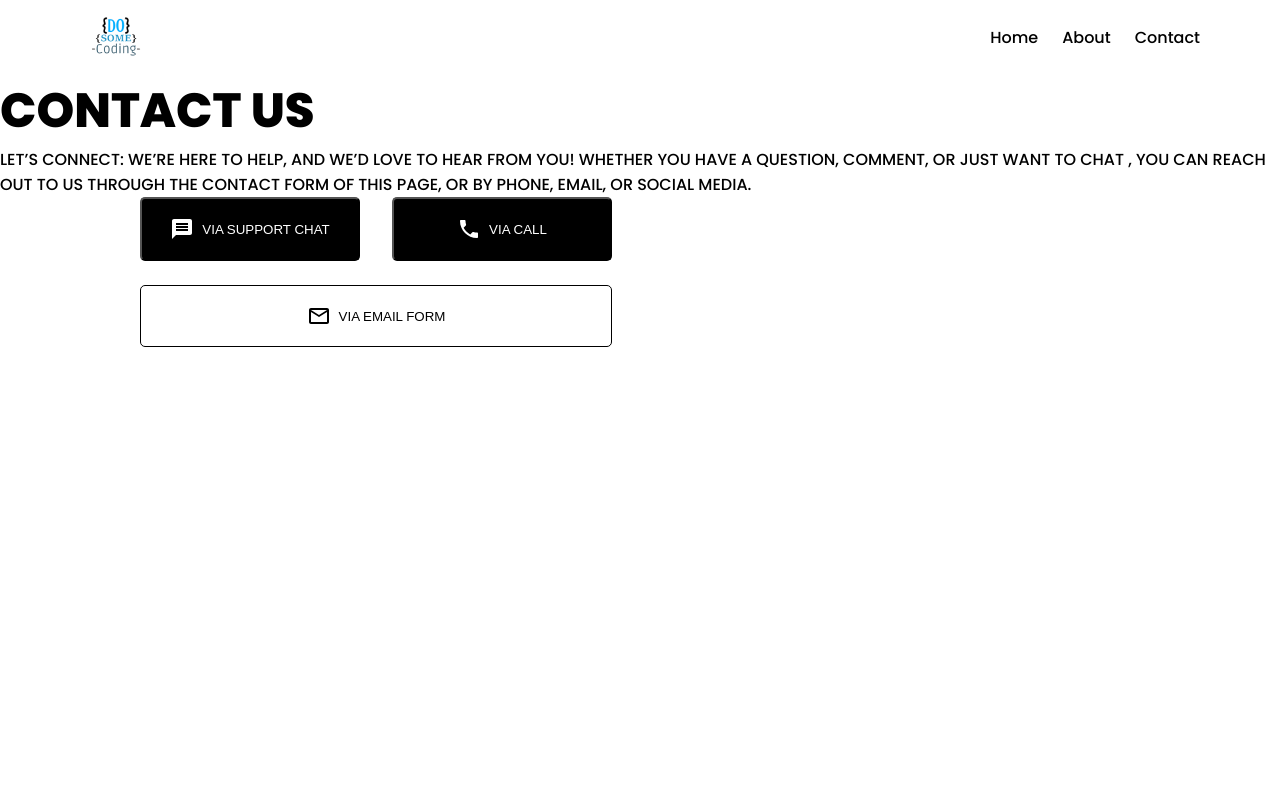
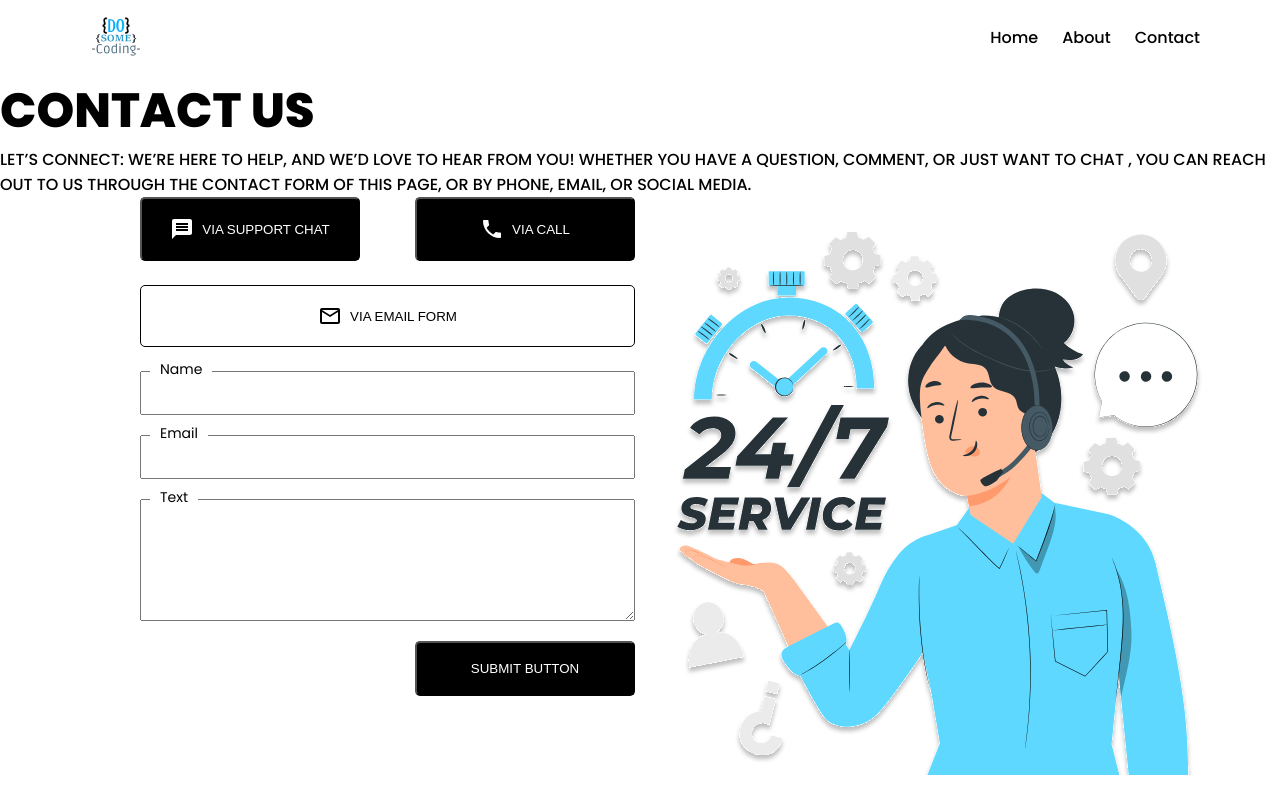
Before and after one commit to iamaman526/React-Projects, a React (Vite) app in the folder React-proj-02/: page / in a window 1280 px wide. Built offline with nearby package versions, Linux system fonts and the light colour scheme.

Commit message:
working on contact us form

```diff
--- a/React-proj-02/src/components/ContactForm/ContactForm.jsx
+++ b/React-proj-02/src/components/ContactForm/ContactForm.jsx
@@ -21,8 +21,30 @@
           text="VIA EMAIL FORM"
           icon={<MdOutlineMail fontSize="24px" />}
         />
+
+        <form>
+           <div className={styles.form_control} > <label htmlFor="name">Name</label>
+          <input type="text" name="name" /></div>
+
+          <div className={styles.form_control} > <label htmlFor="name">Email</label>
+          <input type="email" name="email" /></div>
+
+          <div className={styles.form_control} > <label htmlFor="name">Text</label>
+          <textarea name="text"   rows="8"/></div>
+          <div style={{
+            display: "flex",
+            justifyContent: "end"
+          }}>
+             <Button
+          text="SUBMIT BUTTON"
+        /></div>
+
+
+        </form>
       </div>
-      <div className={styles.contact_image}></div>
+      <div className={styles.contact_image}>
+        <img src="/images/service.svg" alt="contact image" />
+      </div>
     </section>
   );
 };
--- a/React-proj-02/src/components/ContactForm/ContactForm.module.css
+++ b/React-proj-02/src/components/ContactForm/ContactForm.module.css
@@ -6,8 +6,14 @@
 
 .top_btn{
     display: flex;
-    gap: 32px;
+    gap: 55px;
 
+}
+
+.contact_form form{
+    display: flex;
+    flex-direction: column;
+    gap: 20px;
 }
 
 .contact_form{
@@ -15,3 +21,25 @@
     flex-direction: column;
     gap: 24px;
 }
+
+.form_control{
+    display: flex;
+    flex-direction: column;
+    width: 100%;
+    position: relative;
+
+}
+.form_control input{
+    height: 40px;
+    padding: 0 8px;
+}
+
+.form_control label{
+    position: absolute;
+    top: -12px;
+    left: 10px;
+    background-color: white;
+    padding: 0 10px;
+    font-size: 14px;
+
+}
```
Also changed, not shown: React-proj-02/public/images/service.svg (renamed from React-proj-02/public/images/Service 24_7-pana 1.svg).
